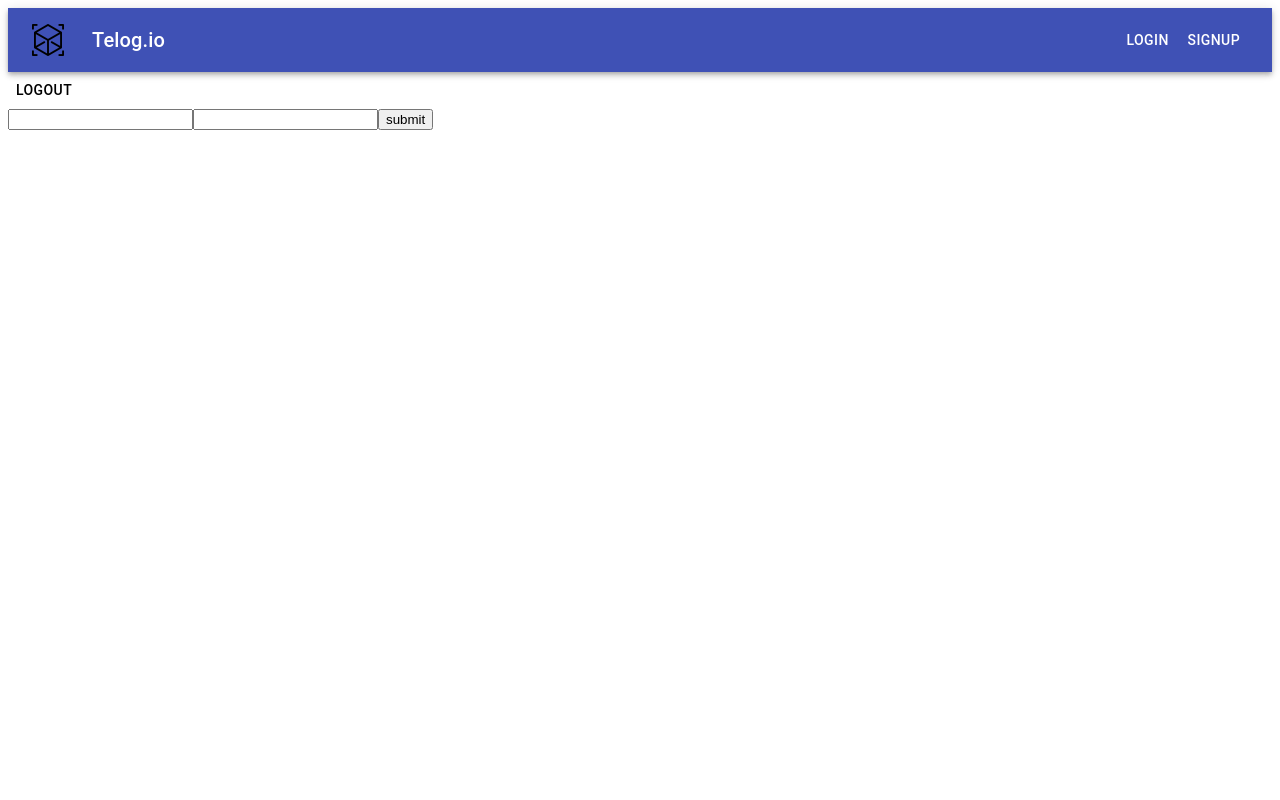
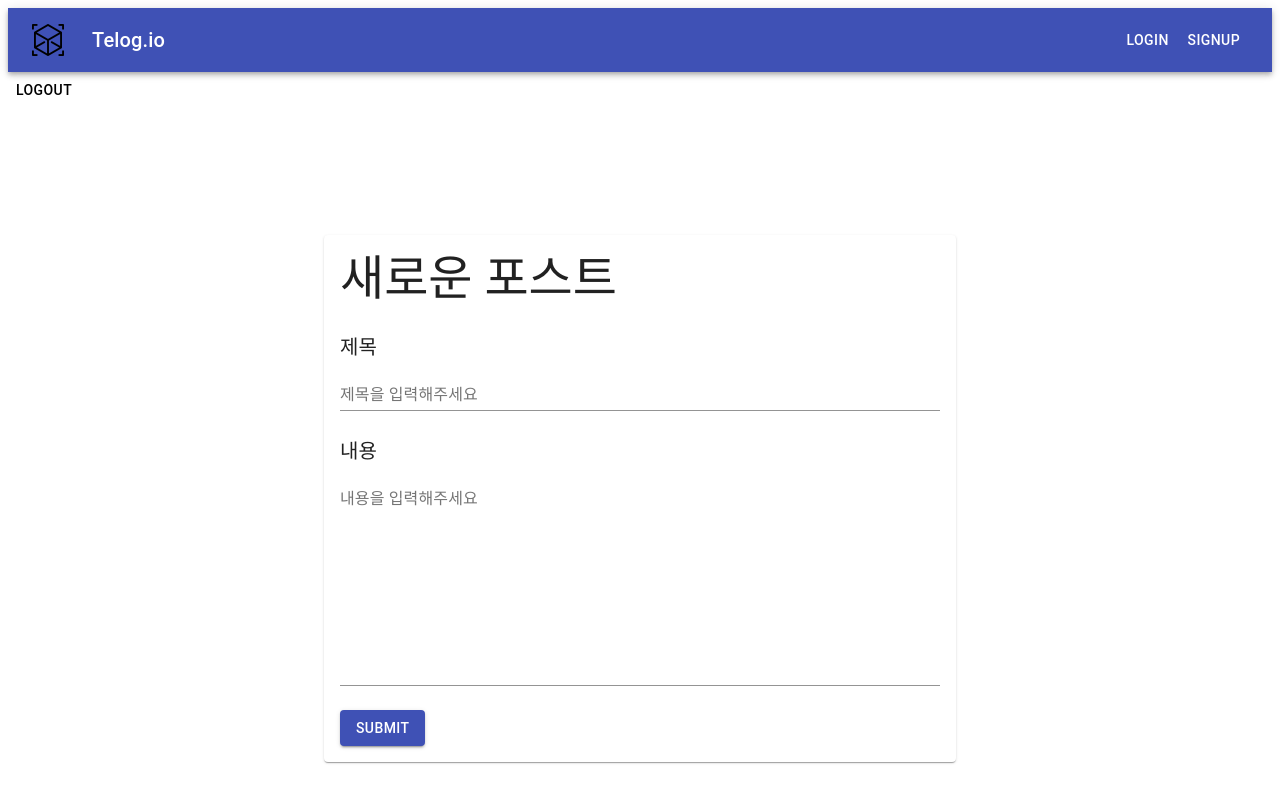
Before and after one commit to Heyday7/clonecoding_velog_front, a React (Create React App) app: page /create-post in a window 1280 px wide. Built offline with nearby package versions, Linux system fonts and the light colour scheme.

Commit message:
post component funciton화 및 material-ui 적용

```diff
--- a/src/components/post/PostForm.js
+++ b/src/components/post/PostForm.js
@@ -1,29 +1,58 @@
-import React, {Component} from 'react'
+import { Paper, Grid, TextField, Typography, Button } from '@material-ui/core'
+import React from 'react'
 
 
-class PostForm extends Component {
-  onSubmit = (e) => {
+function PostForm(props) {
+  const onSubmit = (e) => {
     e.preventDefault()
-    this.props.createPost()
+    props.createPost()
   }
 
-  render () {
-    return (
-      <form onSubmit={this.onSubmit}>
-        <input
-          name='title'
-          value={this.props.post.title}
-          onChange={this.props.handleChange}>
-        </input>
-        <input
-          name='content'
-          value={this.props.post.content}
-          onChange={this.props.handleChange}>
-        </input>
-        <button type='submit'>submit</button>
+
+  return (
+    <div className='Post-form'>
+      <form onSubmit={onSubmit}>
+        <Paper style={{padding:16, maxWidth:600, margin:'auto', marginTop:'10%'}}>
+          <Grid container spacing={3}>
+            <Grid item>
+              <Typography variant='h3'>새로운 포스트</Typography>
+            </Grid>
+            <Grid item xs={12}>
+              <Typography variant='h6'>제목</Typography>
+                <TextField
+                  fullWidth
+                  name='title'
+                  label='제목을 입력해주세요'
+                  value={props.post.title}
+                  onChange={props.handleChange}
+                />
+            </Grid>
+            <Grid item xs={12}>
+              <Typography variant='h6'> 내용 </Typography>
+              <TextField
+                fullWidth
+                multiline
+                rows={10}
+                name='content'
+                label='내용을 입력해주세요'
+                value={props.post.content}
+                onChange={props.handleChange}
+              />
+            </Grid>
+            <Grid item>
+              <Button
+                variant='contained'
+                type='submit'
+                color='primary'
+              >
+                submit
+              </Button>
+            </Grid>
+        </Grid>
+        </Paper>
       </form>
-    )
-  }
+    </div>
+  )
 }
 
 export default PostForm
--- a/src/components/post/PostItem.js
+++ b/src/components/post/PostItem.js
@@ -1,26 +1,43 @@
-import React, {Component} from 'react'
+import { Card, CardActionArea, CardContent, CardMedia, Typography } from '@material-ui/core'
+import React from 'react'
 import { Link } from 'react-router-dom'
+import Coral from '../../assets/coral.jpg'
+import moment from 'moment'
+import TagList from '../../containers/tag/TagList'
 
+function PostItem(props) {
+  const post = props.post
+  const link = `/post/${post.id}`
 
-class PostItem extends Component {
-  render () {
-    const post = this.props.post
-    const link = `/post/${post.id}`
-    return (
-      <div style={{
-        border: "1px solid black",
-        margin: "4px"
+  return (
+    <Card
+      elevation={3}
+      className="Post-item"
+      style={{
+        maxWidth:900,
+        maxHeight:700,
+        margin:'16px 0',
+        borderBottom:'1px solid gray',
+        borderRight: '1px solid gray'
       }}>
-        <Link to={link}>{post.title}</Link>
-        <div>{post.content}</div>
-        <div>tags</div>
-        <div>
-          <span>{post.updated_at}</span>
-          <span>{post.comments.length}개의 댓글</span>
-        </div>
-      </div>
-    )
-  }
+      <CardActionArea>
+        <Link to={link} style={{textDecoration:'none', color: 'inherit'}}>
+          <CardMedia style={{ height: 400 }} component='img' src={Coral}/>
+          <CardContent>
+            <Typography variant='h4'>{post.title}</Typography>
+          </CardContent>
+        </Link>
+      </CardActionArea>
+      <CardContent>
+        <Typography style={{ paddingBottom:4, overflow: 'hidden', textOverflow: 'ellipsis', display: '-webkit-box', WebkitBoxOrient:'vertical', WebkitLineClamp:'4'}} variant='body2' color='textSecondary' component='p'>{post.content}</Typography>
+        <TagList tagList={post.tags}/>
+        <Typography style={{paddingTop:4}}>
+          {moment(post.updated_at).format("YYYY년 MM월 DD일")} / {post.comments.length}개의 댓글
+        </Typography>
+      </CardContent>
+    </Card>
+  )
+
 }
 
 export default PostItem
--- a/src/components/post/PostList.js
+++ b/src/components/post/PostList.js
@@ -1,15 +1,15 @@
-import React, {Component} from 'react'
+import React from 'react'
 import PostItem from './PostItem'
 
-class PostList extends Component {
-  render () {
-    const postList = this.props.postList ? this.props.postList : []
-    return (
-      postList.map((post) => {
-        return <PostItem post={post} key={post.id}/>
-      })
-    )
-  }
+function PostList(props) {
+  const postList = props.postList ? props.postList : []
+  return (
+    <div className="Post-list" style={{margin:'auto', maxWidth:900}}>
+      {postList.map((post) => {
+        return <PostItem post={post} key={post.id} getTag={props.getTag}/>
+      })}
+    </div>
+  )
 }
 
 export default PostList
```
